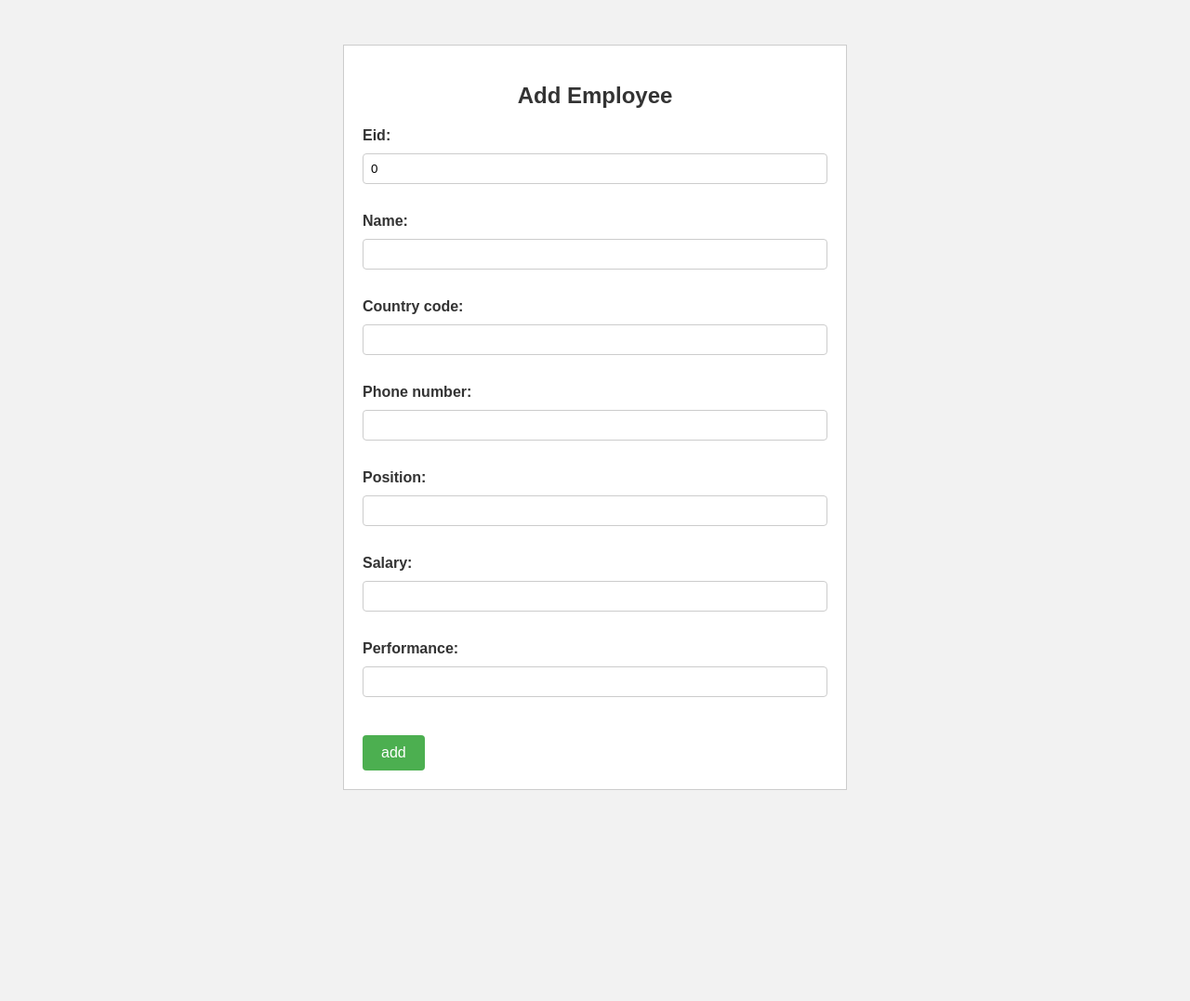
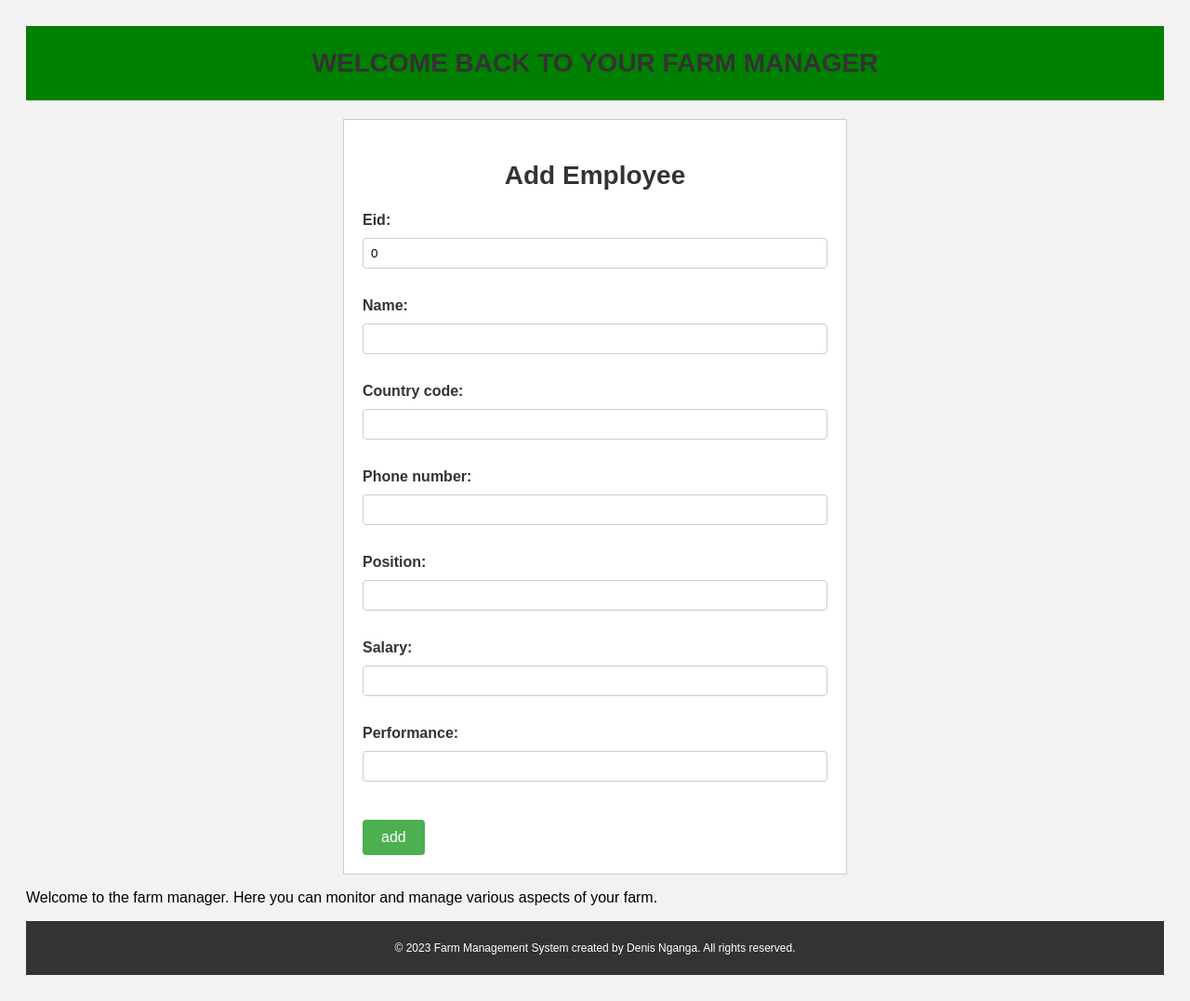
Before and after one commit to Denisganga/Farm_Management_System, a Django app: page /add_employees/ in a window 1280 px wide. Shown: the whole page at 93% size. Before the commit the page ends 850 px from the top, so only its background shows below. Run offline with Django 4.2, Linux system fonts and the light colour scheme.

Commit message:
added the base where the employee's templates are inheriting

```diff
--- a/homepage/templates/homepage/addemployees.html
+++ b/homepage/templates/homepage/addemployees.html
@@ -1,4 +1,5 @@
-
+{%extends 'homepage/base.html' %}
+{%block content%}
     <head>
         <title>add Employee</title>
         {%load static%}
@@ -68,3 +69,4 @@
             <input type="submit" value="add">
         </form>
     </body>
+    {%endblock%}
--- /dev/null
+++ b/homepage/templates/homepage/base.html
@@ -0,0 +1,56 @@
+{% load static %}
+<!DOCTYPE html>
+<html>
+<head>
+  <title>Farm Management System - Dashboard</title>
+
+  <meta http-equiv=”X-UA-Compatible” content=”IE=edge”>
+
+  <meta name=”viewport” content=”width=device-width, initial-scale=1.0″>
+<style>
+    header {
+        background-color: green;
+        padding: 1px;
+        text-align: center;
+      }
+
+      h2 {
+        color: white; /* Set the text color to white for better visibility */
+        font-size: 28px; /* Adjust the font size as needed */
+        font-weight: bold; /* Add bold styling for emphasis */
+      }
+      footer {
+        background-color: #333;
+        color: #FFF;
+        padding: 10px;
+        text-align: center;
+      }
+
+      footer p {
+        font-size: 12px;
+
+      }
+</style>
+
+</head>
+<body>
+  <header>
+
+    <h2>WELCOME BACK TO YOUR FARM MANAGER</h2>
+    <!-- Add any additional header elements or navigation here -->
+  </header>
+  {%block content%}
+
+  {% endblock %}
+
+  <div class="content">
+    <!-- Add the main content of the dashboard here -->
+    <p>Welcome to the farm manager. Here you can monitor and manage various aspects of your farm.</p>
+  </div>
+
+  <footer>
+    <!-- Add any footer content or copyright information here -->
+    <p>&copy; 2023 Farm Management System created by Denis Nganga. All rights reserved.</p>
+  </footer>
+</body>
+</html>
--- a/homepage/templates/homepage/deleteemployees.html
+++ b/homepage/templates/homepage/deleteemployees.html
@@ -1,5 +1,3 @@
-
-<!DOCTYPE html>
 <html>
 <head>
   <title>Delete Employee</title>
--- a/homepage/templates/homepage/home.html
+++ b/homepage/templates/homepage/home.html
@@ -306,7 +306,7 @@
       <span class="tooltip">Dashboard</span>
     </li>
     <li>
-      <a href="#">
+      <a href="{% url 'homepage:show-employees' %}">
         <i class='bx bx-user'></i>
         <span class="links_name">Employees</span>
       </a>
--- a/homepage/templates/homepage/showemployees.html
+++ b/homepage/templates/homepage/showemployees.html
@@ -1,3 +1,5 @@
+{%extends 'homepage/base.html' %}
+{% block content %}
 <head>
     <style>
         body {
@@ -93,3 +95,4 @@
     </table>
     <a href="{% url 'homepage:add-employees' %}" class="add-button">Add</a>
 </body>
+{%endblock%}
```
Also changed, not shown: homepage/templates/homepage/updateemployees.html (+5 -2 lines).
